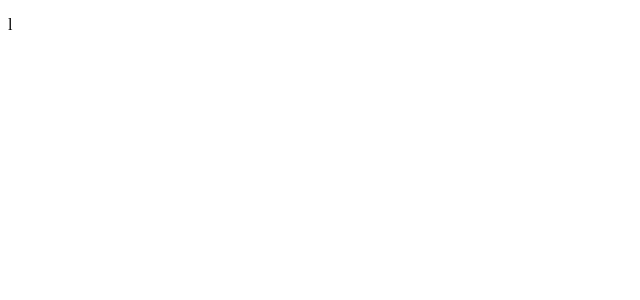
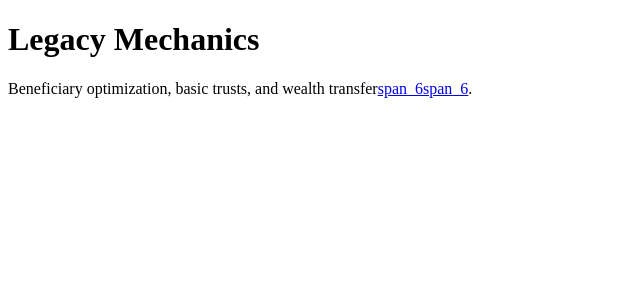
Before and after one commit to aa3682/diy-wealth-framework, a Next.js app: page /06-legacy-mechanics in a window 1280 px wide. Shown: the top 300 px of the page, without its empty margins (0-640 px from the left). Built offline with nearby package versions, Linux system fonts and the light colour scheme.

Commit message:
Update index.mdx

```diff
--- a/pages/06-legacy-mechanics/index.mdx
+++ b/pages/06-legacy-mechanics/index.mdx
@@ -1 +1,3 @@
-l
+# Legacy Mechanics
+
+Beneficiary optimization, basic trusts, and wealth transfer[span_6](start_span)[span_6](end_span).
```
